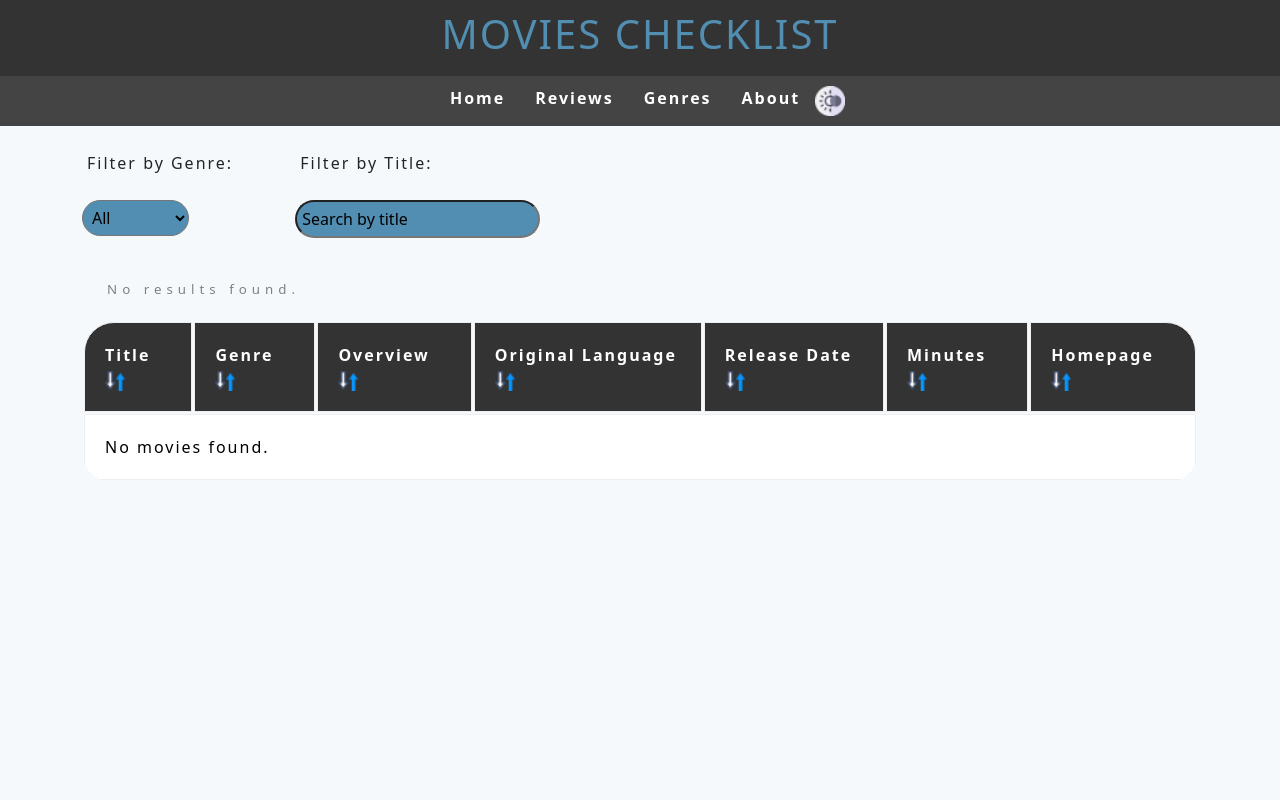
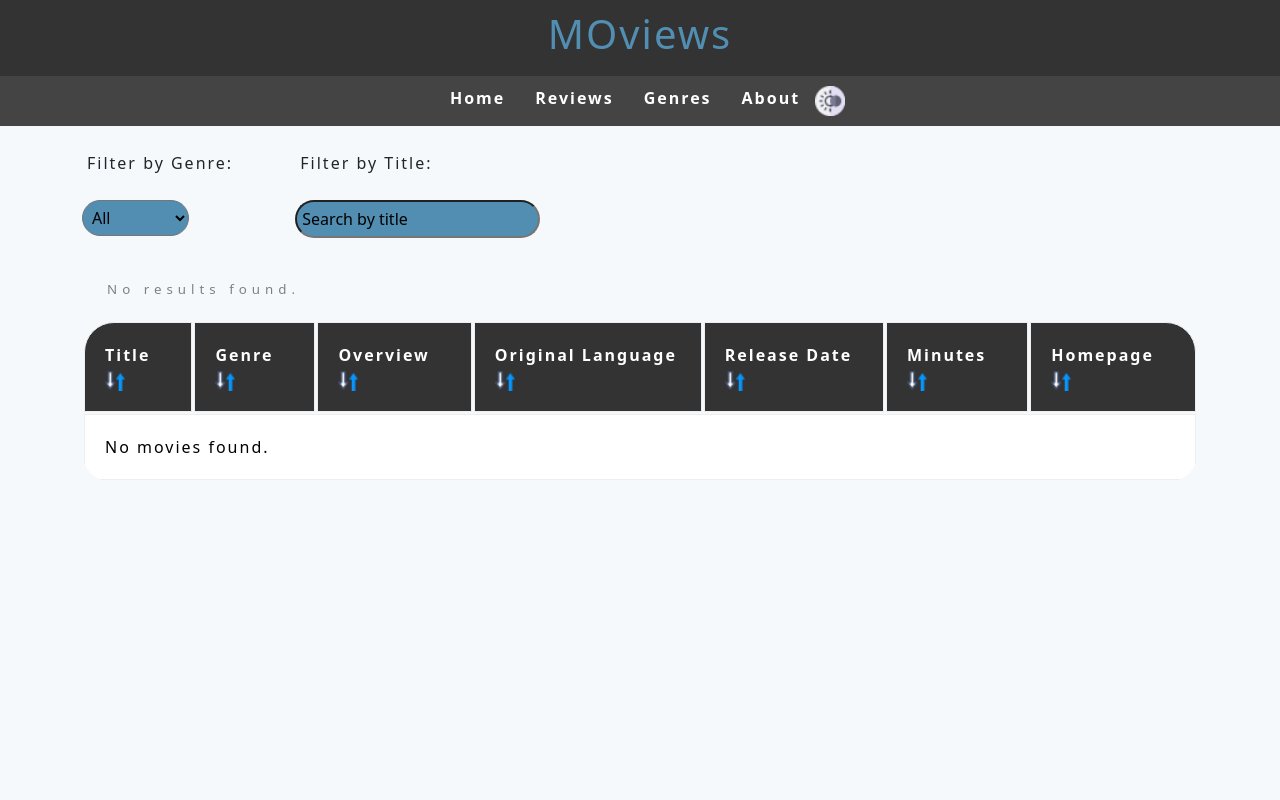
Before and after one commit to GabiVelasco/MoviesSeries-Reviews, a website: page index.html in a window 1280 px wide. Shown: the top 800 px of the page. Drawn offline with nearby package versions, Linux system fonts and the light colour scheme; no server answers.

Commit message:
changing name to Moviews - Changed

```diff
--- a/index.html
+++ b/index.html
@@ -9,7 +9,7 @@
 
     <!-- Header -->
     <header>
-        <h1>MOVIES CHECKLIST</h1>
+        <h1>MOviews</h1>
     </header>
 
     <!-- Navigation -->
```
